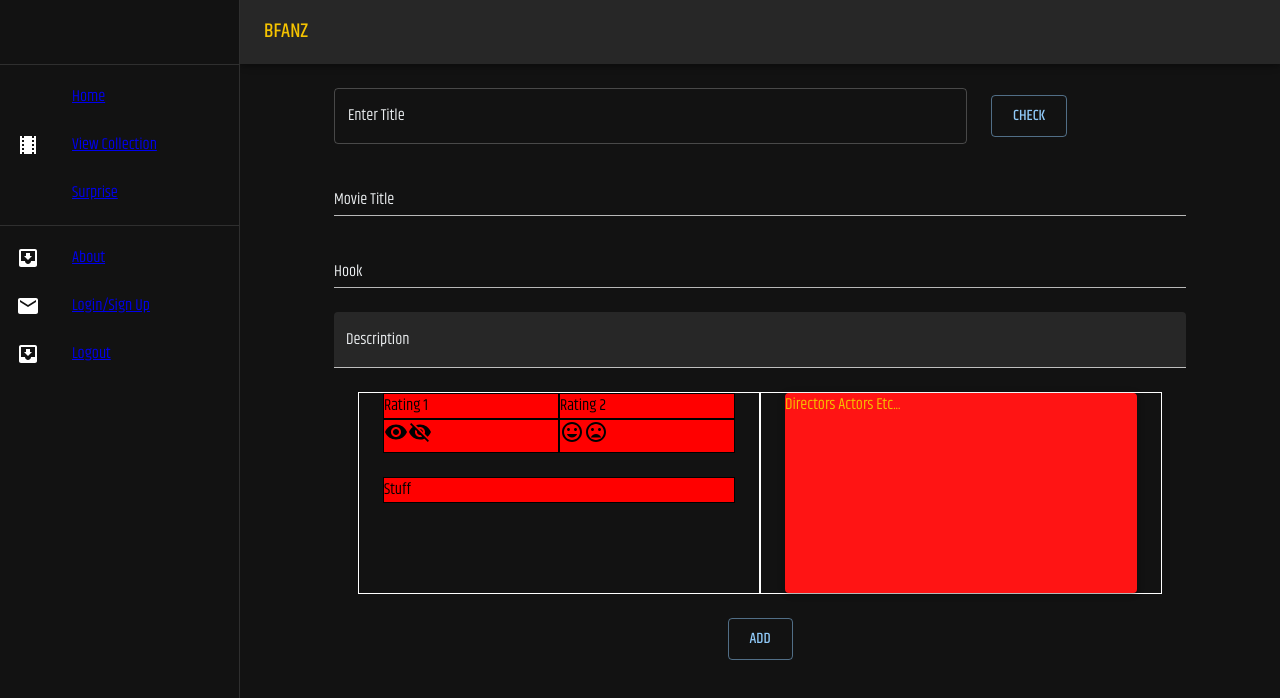
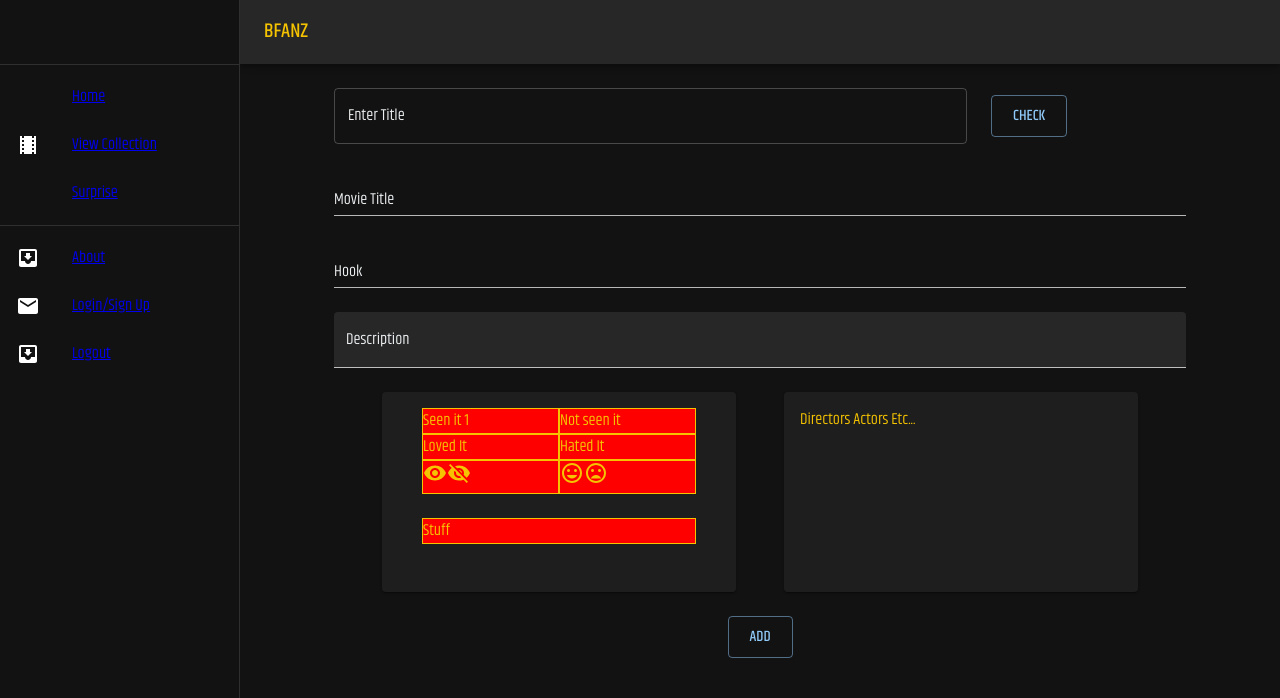
Before and after one commit to WilliamCrownover/bfanz, a React (Create React App) app in the folder client/: page /AddMovie in a window 1280 px wide. Shown: the top 698 px of the page. Built offline with nearby package versions, Linux system fonts and the light colour scheme.

Commit message:
tweaked some spacing and added a couple more boxes for more ratings

```diff
--- a/client/src/pages/AddMovie.js
+++ b/client/src/pages/AddMovie.js
@@ -7,7 +7,8 @@ import VisibilityOffIcon from '@mui/icons-material/VisibilityOff';
 import MoodIcon from '@mui/icons-material/Mood';
 import MoodBadIcon from '@mui/icons-material/MoodBad';
 import Paper from '@mui/material/Paper';
-
+import Card from '@mui/material/Card';
+import CardContent from '@mui/material/CardContent';
 
 
 const AddMovie = () => {
@@ -51,9 +52,11 @@ const AddMovie = () => {
                             justifyContent='center'
                             alignItems="stretch"
                         >
-                            {/* Left column */}
-                            <Grid item xs={12} md={6} sx={{ color: 'black', border: 1, borderColor: 'white' }}>
-                                {/* <Container> */}
+                            {/* Left column , border: 1, borderColor: 'white'*/}
+                            <Grid item xs={12} md={6} sx={{ color: 'black' }}>
+                                <Container>
+                                    <Card sx={{ minWidth: 275, minHeight: 200 }}>
+                                        <CardContent>
                                             <Grid
                                                 container
                                                 direction="column"
@@ -71,13 +74,20 @@ const AddMovie = () => {
                                                             alignItems="center"
                                                             sx={{ bgcolor: 'red' }}
                                                         >
+                                                            {/* look into percentage/rating bar */}
                                                             {/* top left box */}
                                                             <Grid item sx={{ border: 1 }} xs={6}>
-                                                    Rating 1
+                                                                Seen it 1
+                                                            </Grid>
+                                                            <Grid item sx={{ border: 1 }} xs={6}>
+                                                                Not seen it
                                                             </Grid>
                                                             {/* top right box */}
                                                             <Grid item sx={{ border: 1 }} xs={6}>
-                                                    Rating 2
+                                                                Loved It
+                                                            </Grid>
+                                                            <Grid item sx={{ border: 1 }} xs={6}>
+                                                                Hated It
                                                             </Grid>
                                                         </Grid>
                                                         <Grid
@@ -100,22 +110,28 @@ const AddMovie = () => {
                                                     </Container>
                                                 </Grid>
 
-                                    {/* Bottom box */}
+                                                {/* Directors/Actors box */}
                                                 <Container>
                                                     <Grid item sx={{ border: 1, mt: 3, bgcolor: 'red' }} xs={12}>
                                                         Stuff
                                                     </Grid>
                                                 </Container>
                                             </Grid>
-                                {/* </Container> */}
+                                        </CardContent>
+                                    </Card>
+                                </Container>
                             </Grid>
 
-                            {/* Rigth column */}
-                            <Grid item xs={12} md={6} sx={{ color: 'black', border: 1, borderColor: 'white' }}>
+                            {/* Rigth column , border: 1, borderColor: 'white' }*/}
+                            <Grid item xs={12} md={6} sx={{ color: 'black' }}>
                                 <Container>
-                                    <Paper elevation={3} sx={{ backgroundColor: 'red', height: 200 }}>
+                                    <Card sx={{ minWidth: 275, minHeight: 200 }}>
+                                        <CardContent>
+                                            {/* <Paper elevation={3} sx={{ backgroundColor: 'red', height: 200 }}> */}
                                             Directors Actors Etc...
-                                    </Paper>
+                                            {/* </Paper> */}
+                                        </CardContent>
+                                    </Card>
                                 </Container>
                             </Grid>
 
```
Lines whose indentation alone changed are shown as unchanged.
